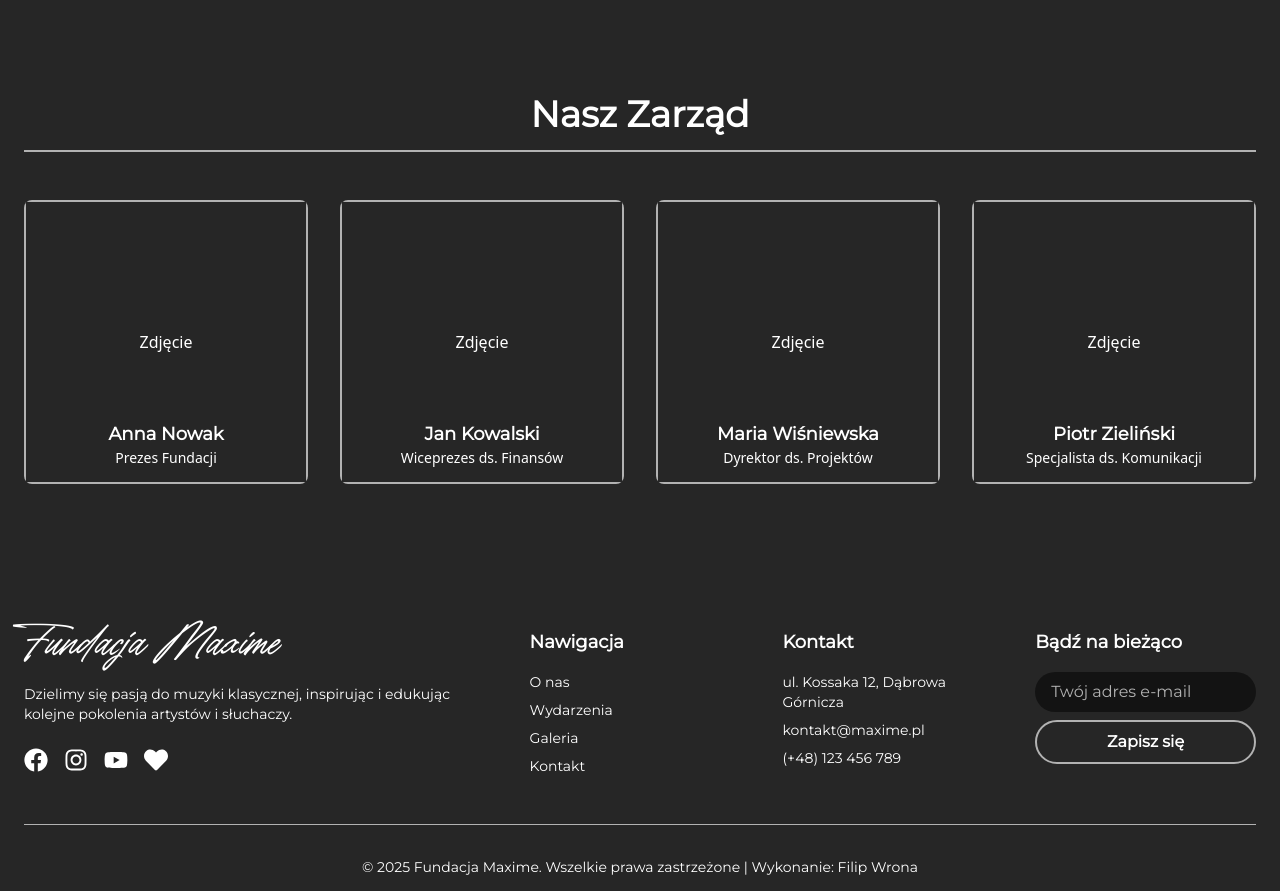
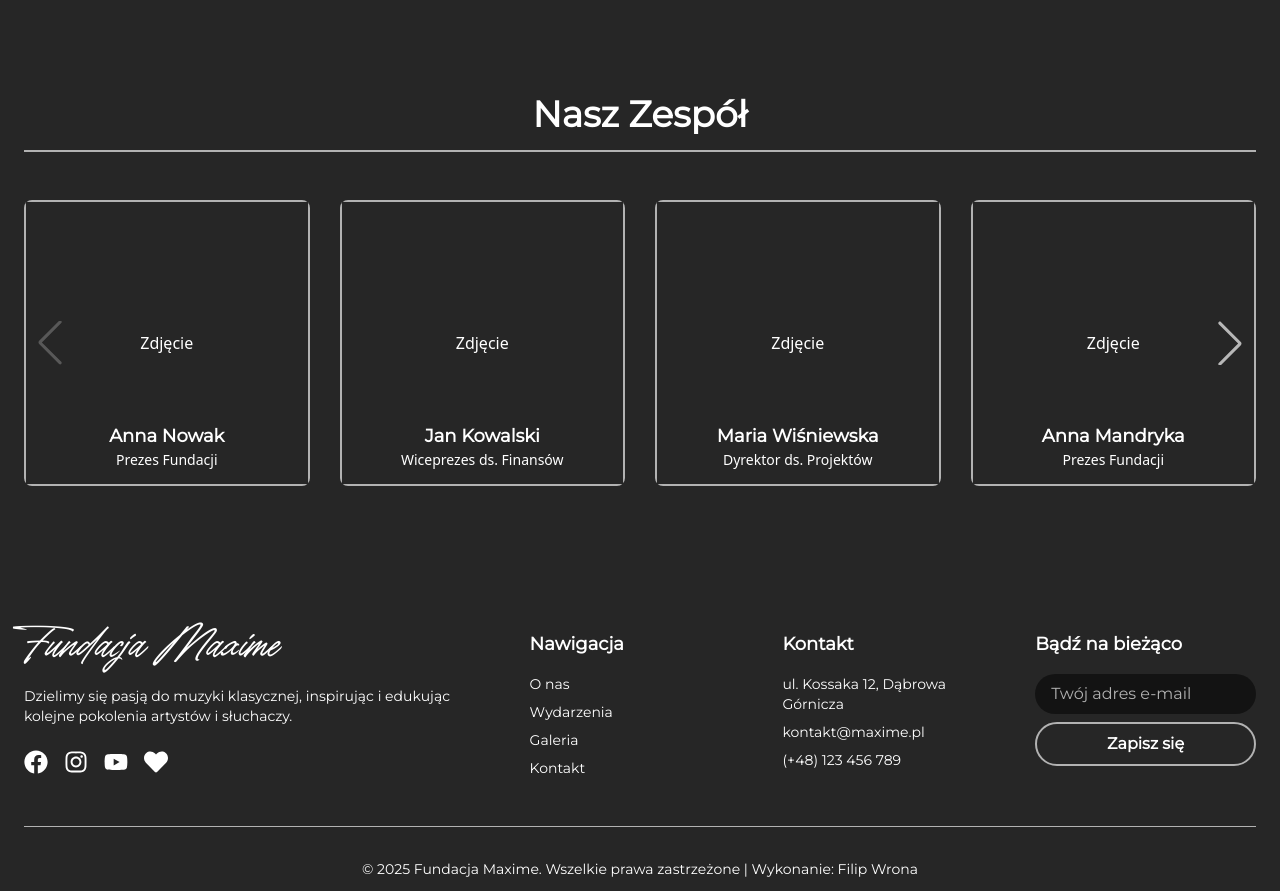
Before and after one commit to FilipWrona06/fundacja-maxime, a Next.js app: page /about in a window 1280 px wide. Shown: the part 1559-2450 px from the top of the page. Built offline with nearby package versions, Linux system fonts and the light colour scheme.

Commit message:
about z galeria

```diff
--- a/package.json
+++ b/package.json
@@ -12,7 +12,8 @@
     "next": "15.5.3",
     "react": "19.1.0",
     "react-dom": "19.1.0",
-    "react-icons": "^5.5.0"
+    "react-icons": "^5.5.0",
+    "swiper": "^12.0.2"
   },
   "devDependencies": {
     "@eslint/eslintrc": "^3",
--- a/src/app/about/page.tsx
+++ b/src/app/about/page.tsx
@@ -1,38 +1,12 @@
 // app/about/page.tsx
 
 import Image from 'next/image';
+import TeamSlider from '../components/TeamSlider'; // Użyj poprawnej ścieżki! Może być '../components/TeamSlider'
 
-// DANE ZARZĄDU - w przyszłości możesz je pobierać z bazy danych
-const managementTeam = [
-  {
-    name: 'Anna Nowak',
-    position: 'Prezes Fundacji',
-    imageUrl: '/placeholder.jpg', // Ścieżka do zdjęcia
-    description: 'Anna jest założycielką fundacji z ponad 10-letnim doświadczeniem w sektorze non-profit. Jej pasją jest tworzenie projektów, które realnie zmieniają życie społeczności.',
-  },
-  {
-    name: 'Jan Kowalski',
-    position: 'Wiceprezes ds. Finansów',
-    imageUrl: '/placeholder.jpg',
-    description: 'Jan dba o stabilność finansową organizacji. Jest ekspertem w dziedzinie pozyskiwania funduszy i zrównoważonego rozwoju.',
-  },
-  {
-    name: 'Maria Wiśniewska',
-    position: 'Dyrektor ds. Projektów',
-    imageUrl: '/placeholder.jpg',
-    description: 'Maria koordynuje wszystkie nasze inicjatywy. Dba o to, by każdy projekt był realizowany z najwyższą starannością i przynosił oczekiwane rezultaty.',
-  },
-  {
-    name: 'Piotr Zieliński',
-    position: 'Specjalista ds. Komunikacji',
-    imageUrl: '/placeholder.jpg',
-    description: 'Piotr odpowiada za kontakt ze światem. To dzięki niemu nasza misja dociera do szerokiego grona odbiorców i wolontariuszy.',
-  },
-];
+import { teamMembers } from '../data/TeamData'; // Upewnij się, że ścieżka jest poprawna!
 
 const AboutPage = () => {
   return (
-    <div className="bg-raisinBlack">
       <div className="container mx-auto px-6 py-16 md:py-24">
 
         {/* --- SEKCJA TYTUŁOWA Z MISJĄ --- */}
@@ -78,43 +52,19 @@ const AboutPage = () => {
           </section>
         </div>
 
-        {/* --- NOWA SEKCJA: ZARZĄD --- */}
+        {/* --- ZAKTUALIZOWANA SEKCJA: ZESPÓŁ --- */}
       <section className="text-center mt-24">
         <h2 className="text-4xl font-montserrat font-bold mb-4">
-            Nasz Zarząd
+          Nasz Zespół
         </h2>
         <div className="w-75% h-0.5 bg-philippineSilver mx-auto"></div>
 
-          {/* Grid z kartami członków zarządu */}
-          <div className="grid grid-cols-1 sm:grid-cols-2 lg:grid-cols-4 gap-8 mt-12">
-            {managementTeam.map((member) => (
-              <div
-                key={member.name}
-                className="group relative aspect-square overflow-hidden rounded-lg cursor-pointer"
-              >
-                {/* Tło (obrazek) - powiększa się po najechaniu */}
-                <div className="w-full h-full border-2 border-philippineSilver transition-transform duration-250 ease-in-out group-hover:scale-110 flex items-center justify-center">
-                  {/* Użyj komponentu Image, gdy będziesz miał zdjęcia */}
-                  {/* <Image src={member.imageUrl} alt={member.name} layout="fill" objectFit="cover" className="..." /> */}
-                   <span>Zdjęcie</span>
-                </div>
-
-                {/* Nakładka z imieniem i pozycją (widoczna domyślnie) */}
-                <div className="absolute bottom-0 left-0 right-0 p-4 to-transparent transition-opacity duration-250 group-hover:opacity-0">
-                  <h3 className="font-montserrat font-bold text-lg">{member.name}</h3>
-                  <p className="text-sm">{member.position}</p>
-                </div>
-
-                {/* Nakładka z opisem (pojawia się po najechaniu) */}
-                <div className="absolute inset-0 flex items-center justify-center p-6 bg-raisinBlack/90 text-center opacity-0 transition-opacity duration-250 ease-in-out group-hover:opacity-100">
-                  <p className="text-sm">{member.description}</p>
-                </div>
-              </div>
-            ))}
+        <div className="mt-12">
+          {/* Komponent slidera teraz pobiera dane z importu */}
+          <TeamSlider members={teamMembers} />
         </div>
       </section>
 
-      </div>
     </div>
   );
 };
--- /dev/null
+++ b/src/app/components/TeamSlider.tsx
@@ -0,0 +1,71 @@
+// components/TeamSlider.tsx
+'use client'; // To jest komponent interaktywny, więc dyrektywa jest wymagana
+
+import React from 'react';
+import { Swiper, SwiperSlide } from 'swiper/react';
+import { Navigation } from 'swiper/modules';
+
+// Importuj style Swipera - to kluczowe!
+import 'swiper/css';
+import 'swiper/css/navigation';
+
+// Definiujemy typ dla członka zespołu dla lepszej organizacji
+type TeamMember = {
+  name: string;
+  position: string;
+  imageUrl: string;
+  description: string;
+};
+
+type TeamSliderProps = {
+  members: TeamMember[];
+};
+
+const TeamSlider: React.FC<TeamSliderProps> = ({ members }) => {
+  return (
+    <div className="relative">
+      <Swiper
+        // Włączamy moduły, których będziemy używać
+        modules={[Navigation]}
+        // Włączamy nawigację (strzałki)
+        navigation
+        // Odstęp między slajdami
+        spaceBetween={30}
+        // Ile slajdów widać na raz (domyślnie 1)
+        slidesPerView={1}
+        // Responsywne ustawienia
+        breakpoints={{
+          // dla ekranów >= 640px
+          640: {
+            slidesPerView: 2,
+          },
+          // dla ekranów >= 1024px
+          1024: {
+            slidesPerView: 4,
+          },
+        }}
+        className="mySwiper" // Możemy dodać klasę do stylizacji
+      >
+        {members.map((member) => (
+          <SwiperSlide key={member.name}>
+            {/* Tutaj wklejamy DOKŁADNIE ten sam kod karty, który już miałeś */}
+            <div className="group relative aspect-square overflow-hidden rounded-lg cursor-pointer">
+              <div className="w-full h-full border-2 border-philippineSilver transition-transform duration-250 ease-in-out group-hover:scale-110 flex items-center justify-center">
+                <span>Zdjęcie</span>
+              </div>
+              <div className="absolute bottom-0 left-0 right-0 p-4 to-transparent transition-opacity duration-250 group-hover:opacity-0">
+                <h3 className="font-montserrat font-bold text-lg">{member.name}</h3>
+                <p className="text-sm">{member.position}</p>
+              </div>
+              <div className="absolute inset-0 flex items-center justify-center p-6 bg-raisinBlack/90 text-center opacity-0 transition-opacity duration-250 ease-in-out group-hover:opacity-100">
+                <p className="text-sm">{member.description}</p>
+              </div>
+            </div>
+          </SwiperSlide>
+        ))}
+      </Swiper>
+    </div>
+  );
+};
+
+export default TeamSlider;
--- /dev/null
+++ b/src/app/data/TeamData.ts
@@ -0,0 +1,92 @@
+// data/teamData.ts
+
+// Definiujemy typ, aby TypeScript pilnował poprawności danych
+export type TeamMember = {
+  name: string;
+  position: string;
+  imageUrl: string;
+  description: string;
+};
+
+// Eksportujemy tablicę z danymi, aby można ją było importować w innych plikach
+export const teamMembers: TeamMember[] = [
+  // --- Osoba 1 ---
+  {
+    name: 'Anna Nowak',
+    position: 'Prezes Fundacji',
+    imageUrl: '/team/anna-nowak.jpg',
+    description: 'Anna jest założycielką fundacji z ponad 10-letnim doświadczeniem w sektorze non-profit. Jej pasją jest tworzenie projektów, które realnie zmieniają życie społeczności.',
+  },
+  // --- Osoba 2 ---
+  {
+    name: 'Jan Kowalski',
+    position: 'Wiceprezes ds. Finansów',
+    imageUrl: '/team/jan-kowalski.jpg',
+    description: 'Jan dba o stabilność finansową organizacji. Jest ekspertem w dziedzinie pozyskiwania funduszy i zrównoważonego rozwoju.',
+  },
+  // --- Osoba 3 ---
+  {
+    name: 'Maria Wiśniewska',
+    position: 'Dyrektor ds. Projektów',
+    imageUrl: '/team/maria-wisniewska.jpg',
+    description: 'Maria koordynuje wszystkie nasze inicjatywy. Dba o to, by każdy projekt był realizowany z najwyższą starannością i przynosił oczekiwane rezultaty.',
+  },
+  // --- Osoba 4 ---
+  {
+    name: 'Anna Mandryka',
+    position: 'Prezes Fundacji',
+    imageUrl: '/team/anna-nowak.jpg',
+    description: 'Anna jest założycielką fundacji z ponad 10-letnim doświadczeniem w sektorze non-profit. Jej pasją jest tworzenie projektów, które realnie zmieniają życie społeczności.',
+  },
+  // --- Osoba 5 ---
+  {
+    name: 'Anna Mandryka',
+    position: 'Prezes Fundacji',
+    imageUrl: '/team/anna-nowak.jpg',
+    description: 'Anna jest założycielką fundacji z ponad 10-letnim doświadczeniem w sektorze non-profit. Jej pasją jest tworzenie projektów, które realnie zmieniają życie społeczności.',
+  },
+  // --- Osoba 6 ---
+  {
+    name: 'Anna Mandryka',
+    position: 'Prezes Fundacji',
+    imageUrl: '/team/anna-nowak.jpg',
+    description: 'Anna jest założycielką fundacji z ponad 10-letnim doświadczeniem w sektorze non-profit. Jej pasją jest tworzenie projektów, które realnie zmieniają życie społeczności.',
+  },
+  // --- Osoba 7 ---
+  {
+    name: 'Anna Mandryka',
+    position: 'Prezes Fundacji',
+    imageUrl: '/team/anna-nowak.jpg',
+    description: 'Anna jest założycielką fundacji z ponad 10-letnim doświadczeniem w sektorze non-profit. Jej pasją jest tworzenie projektów, które realnie zmieniają życie społeczności.',
+  },
+  // --- Osoba 8 ---
+  {
+    name: 'Anna Mandryka',
+    position: 'Prezes Fundacji',
+    imageUrl: '/team/anna-nowak.jpg',
+    description: 'Anna jest założycielką fundacji z ponad 10-letnim doświadczeniem w sektorze non-profit. Jej pasją jest tworzenie projektów, które realnie zmieniają życie społeczności.',
+  },
+  // --- Osoba 9 ---
+  {
+    name: 'Anna Mandryka',
+    position: 'Prezes Fundacji',
+    imageUrl: '/team/anna-nowak.jpg',
+    description: 'Anna jest założycielką fundacji z ponad 10-letnim doświadczeniem w sektorze non-profit. Jej pasją jest tworzenie projektów, które realnie zmieniają życie społeczności.',
+  },
+  // --- Osoba 10 ---
+  {
+    name: 'Anna Mandryka',
+    position: 'Prezes Fundacji',
+    imageUrl: '/team/anna-nowak.jpg',
+    description: 'Anna jest założycielką fundacji z ponad 10-letnim doświadczeniem w sektorze non-profit. Jej pasją jest tworzenie projektów, które realnie zmieniają życie społeczności.',
+  },
+  // --- Osoba 11 ---
+  {
+    name: 'Anna Mandryka',
+    position: 'Prezes Fundacji',
+    imageUrl: '/team/anna-nowak.jpg',
+    description: 'Anna jest założycielką fundacji z ponad 10-letnim doświadczeniem w sektorze non-profit. Jej pasją jest tworzenie projektów, które realnie zmieniają życie społeczności.',
+  },
+
+  // ...dodaj tutaj tyle osób, ile potrzebujesz
+];
--- a/src/app/globals.css
+++ b/src/app/globals.css
@@ -2,7 +2,7 @@
 @import "tailwindcss";
 
 :root{
-  background-color: black;
+  background-color: rgb(38, 38, 38);
   color: white;
 }
 
@@ -23,3 +23,15 @@
   --font-youngest: youngest;
   --font-montserrat: 'Montserrat';
 }
+
+/* Customizacja strzałek Swipera */
+.swiper-button-next,
+.swiper-button-prev {
+    color: #B7B7B7 !important; /* Używamy koloru philippineSilver */
+    transition: transform 0.2s ease-in-out;
+}
+
+.swiper-button-next:hover,
+.swiper-button-prev:hover {
+    transform: scale(1.2);
+}
```
Also changed, not shown: 1 other file (tests, documents, lock files or other folders). Lines whose indentation alone changed are shown as unchanged.
